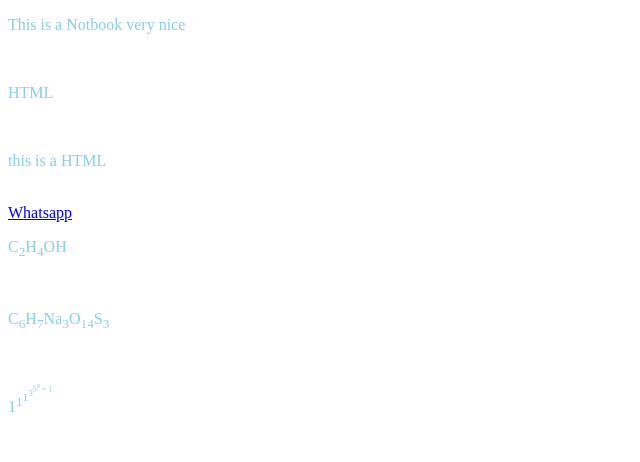
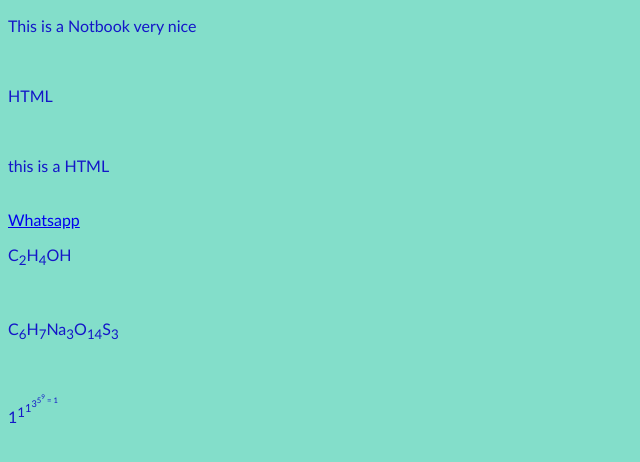
Before and after one commit to sachinyadav7775/apnademo, a plain HTML site: page Index.html in a window 1280 px wide. Shown: the whole page, without its empty margins (0-640 px from the left). Drawn offline with Linux system fonts and the light colour scheme.

Commit message:
add new paragraph

```diff
--- a/style.css
+++ b/style.css
@@ -1,3 +1,7 @@
 p{
-    color : skyblue;
+    color : rgba(20,22,200,1);
 }
+body{
+    background-color: rgba(9,190,150,0.5);
+    font-family: 'Gill Sans', 'Gill Sans MT', Calibri, 'Trebuchet MS', sans-serif;
+}
```
